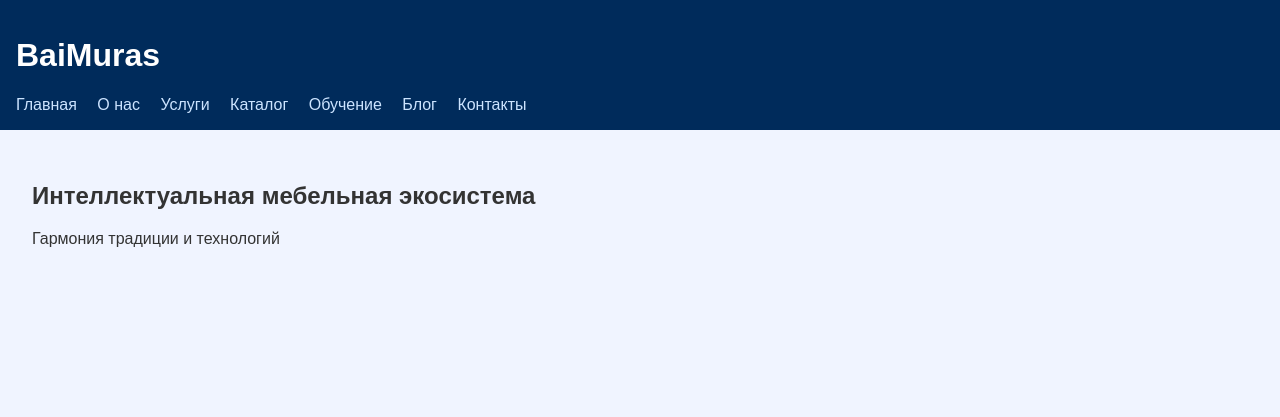
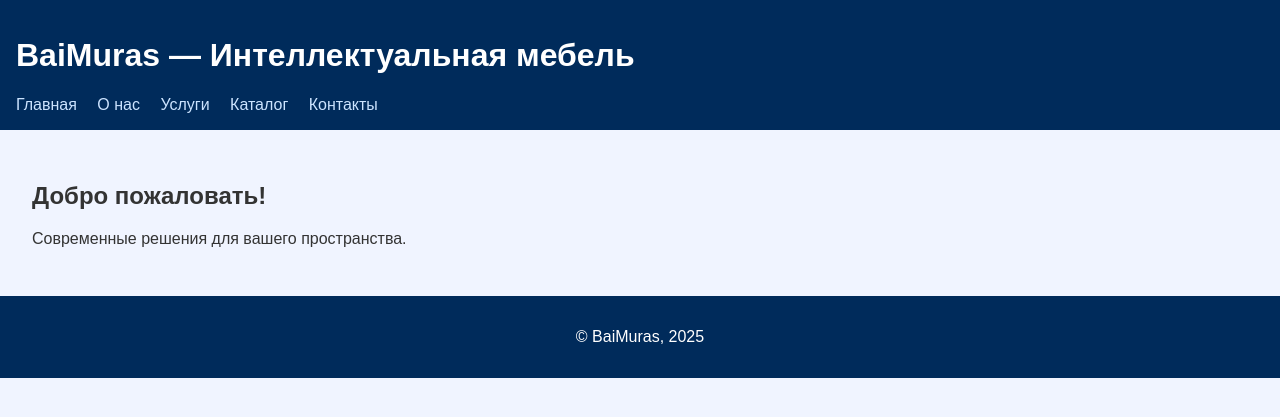
Before and after one commit to ardakchapaev/BaiMuras, a Flask app: template templates/index.html in a window 1280 px wide. Shown: the top 417 px of the page. Run offline with Flask 3, Linux system fonts and the light colour scheme; the template is opened without the code that fills it, so the values that code supplies are empty.

Commit message:
Update index.html

```diff
--- a/templates/index.html
+++ b/templates/index.html
@@ -1,27 +1,29 @@
+
 <!DOCTYPE html>
 <html lang="ru">
 <head>
-  <meta charset="UTF-8">
-  <meta name="viewport" content="width=device-width, initial-scale=1.0">
+  <meta charset="UTF-8" />
+  <meta name="viewport" content="width=device-width, initial-scale=1.0"/>
   <title>BaiMuras</title>
-  <link rel="stylesheet" href="/static/css/style.css">
+  <link rel="stylesheet" href="/static/style.css">
 </head>
 <body>
   <header>
-    <h1>BaiMuras</h1>
+    <h1>BaiMuras — Интеллектуальная мебель</h1>
     <nav>
       <a href="#">Главная</a>
       <a href="#">О нас</a>
       <a href="#">Услуги</a>
       <a href="#">Каталог</a>
-      <a href="#">Обучение</a>
-      <a href="#">Блог</a>
       <a href="#">Контакты</a>
     </nav>
   </header>
   <main>
-    <h2>Интеллектуальная мебельная экосистема</h2>
-    <p>Гармония традиции и технологий</p>
+    <h2>Добро пожаловать!</h2>
+    <p>Современные решения для вашего пространства.</p>
   </main>
+  <footer>
+    <p>© BaiMuras, 2025</p>
+  </footer>
 </body>
 </html>
```
